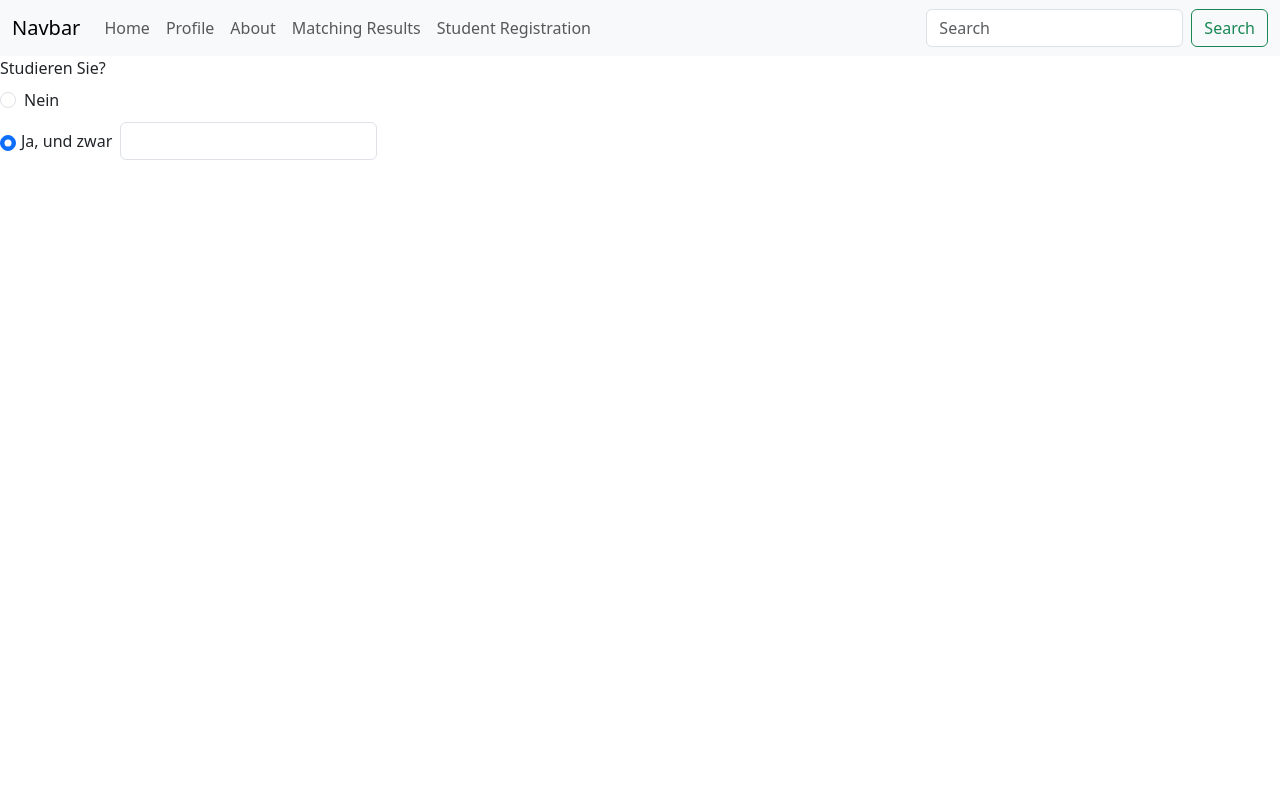
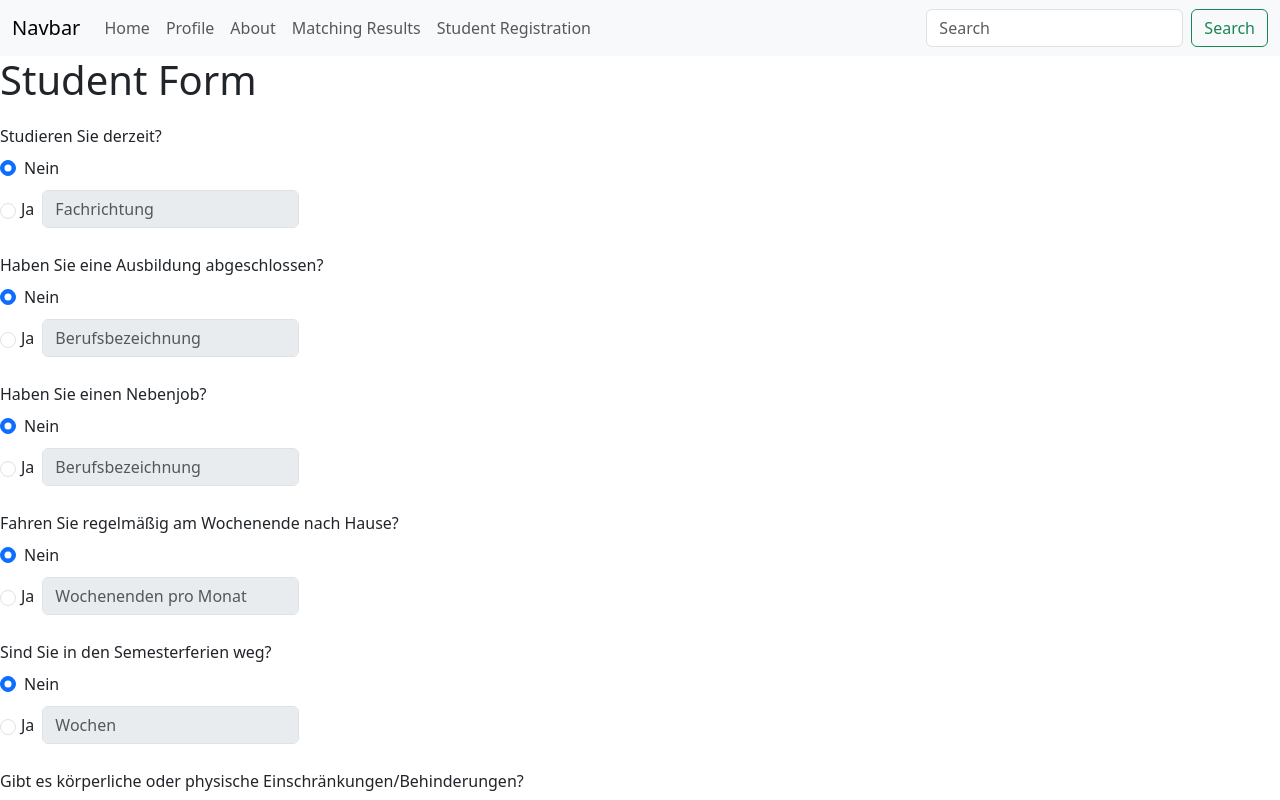
Before and after one commit to Lerbert/living-knows-no-age, a Vue app: page / in a window 1280 px wide. Shown: the top 800 px of the page. Built offline with nearby package versions, Linux system fonts and the light colour scheme; the HTML template or start-up script is replaced by a standard one.

Commit message:
Add form with some student questions

```diff
--- /dev/null
+++ b/src/components/forms/StudentForm.vue
@@ -0,0 +1,122 @@
+<template>
+  <div>
+    <h1>Student Form</h1>
+    <form @submit.prevent="submitForm">
+      <YesNoText
+        v-for="question in questions"
+        :key="question.id"
+        :id="question.id"
+        :title="question.title"
+        :options="question.options"
+        :placeholder="question.placeholder"
+        v-model="answers[question.id]"
+      />
+      <button type="submit" class="btn btn-primary">Submit</button>
+    </form>
+  </div>
+  {{ answers }}
+</template>
+
+<script setup lang="ts">
+import { ref } from 'vue'
+import YesNoText from './fields/YesNoText.vue'
+
+interface Question {
+  id: string
+  title: string
+  options: string[]
+  placeholder: string
+}
+
+const questions: Question[] = [
+  {
+    id: 'student',
+    title: 'Studieren Sie derzeit?',
+    options: [
+      'Informatik',
+      'BWL',
+      'Maschinenbau',
+      'Lebensmitteltechnologie',
+      'Biologie',
+      'Chemie',
+      'Medizin',
+    ].sort(),
+    placeholder: 'Fachrichtung',
+  },
+  {
+    id: 'ausbildung',
+    title: 'Haben Sie eine Ausbildung abgeschlossen?',
+    options: [
+      'Klemptner',
+      'Elektriker',
+      'Maler',
+      'Schreiner',
+      'Dachdecker',
+      'Fliesenleger',
+      'Maurer',
+      'Tischler',
+      'Zimmerer',
+      'Bäcker',
+      'Fleischer',
+    ].sort(),
+    placeholder: 'Berufsbezeichnung',
+  },
+  {
+    id: 'nebenjob',
+    title: 'Haben Sie einen Nebenjob?',
+    options: [
+      'Kellner',
+      'Softwareentwickler',
+      'Reinigungskraft',
+      'Verkäufer',
+      'Nachhilfelehrer',
+    ].sort(),
+    placeholder: 'Berufsbezeichnung',
+  },
+  {
+    id: 'wochenende',
+    title: 'Fahren Sie regelmäßig am Wochenende nach Hause?',
+    options: [],
+    placeholder: 'Wochenenden pro Monat',
+  },
+  {
+    id: 'semesterferien',
+    title: 'Sind Sie in den Semesterferien weg?',
+    options: [],
+    placeholder: 'Wochen',
+  },
+  {
+    id: 'einschraenkungen',
+    title: 'Gibt es körperliche oder physische Einschränkungen/Behinderungen?',
+    options: [],
+    placeholder: 'Beschreibung',
+  },
+]
+
+const answers = ref<Record<string, string | null>>(
+  questions.reduce(
+    (acc, question) => {
+      acc[question.id] = null
+      return acc
+    },
+    {} as Record<string, string | null>,
+  ),
+)
+
+const submitForm = () => {
+  console.log('Form submitted with answers:', answers.value)
+}
+</script>
+
+<style scoped>
+h1 {
+  margin-bottom: 20px;
+}
+form {
+  display: flex;
+  flex-direction: column;
+}
+form > * {
+  margin-bottom: 15px;
+}
+</style>
--- a/src/components/forms/fields/YesNoText.vue
+++ b/src/components/forms/fields/YesNoText.vue
@@ -5,25 +5,25 @@
       <input
         class="form-check-input"
         type="radio"
-        name="yesNo"
-        id="noOption"
+        :name="id"
+        :id="`${id}-no`"
         :value="false"
         v-model="radioSelection"
         @change="updateModel"
       />
-      <label class="form-check-label" for="noOption">Nein</label>
+      <label class="form-check-label" :for="`${id}-no`">Nein</label>
     </div>
     <div class="form-check d-flex align-items-center">
       <input
         class="form-check-input"
         type="radio"
-        name="yesNo"
-        id="yesOption"
+        :name="id"
+        :id="`${id}-yes`"
         :value="true"
         v-model="radioSelection"
         @change="updateModel"
       />
-      <label class="form-check-label me-2" for="yesOption">Ja, und zwar</label>
+      <label class="form-check-label me-2" :for="`${id}-yes`">Ja</label>
       <div class="position-relative">
         <input
           type="text"
@@ -57,6 +57,7 @@
 import { ref, computed, defineEmits, defineProps, watch } from 'vue'
 
 interface Props {
+  id: string
   title: string
   modelValue: string | null
   placeholder?: string
--- a/src/views/HomeView.vue
+++ b/src/views/HomeView.vue
@@ -1,15 +1,7 @@
 <script setup lang="ts">
-import YesNo from '@/components/forms/fields/YesNo.vue'
-import YesNoText from '@/components/forms/fields/YesNoText.vue'
-import { ref } from 'vue'
-
-const selected = ref()
-
-const options = ['Informatik', 'Wirtschaftsinformatik', 'Medieninformatik']
+import StudentForm from '@/components/forms/StudentForm.vue'
 </script>
 
 <template>
-  <YesNoText v-model="selected" title="Studieren Sie?" :options="options" /><span>{{
-    selected
-  }}</span>
+  <StudentForm />
 </template>
```
Also changed, not shown: src/components/forms/fields/YesNo.vue (deleted, +0 -32 lines).
